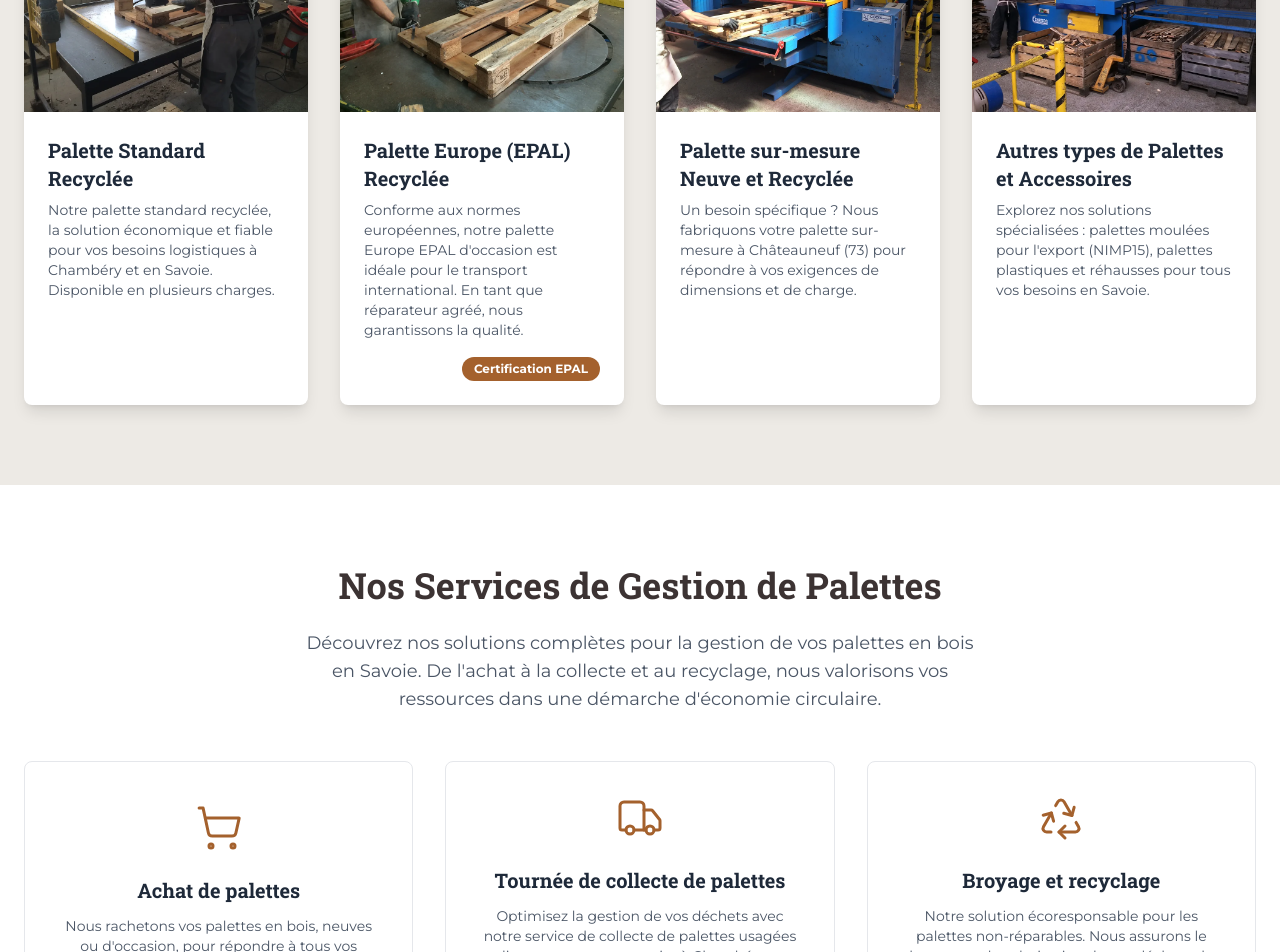
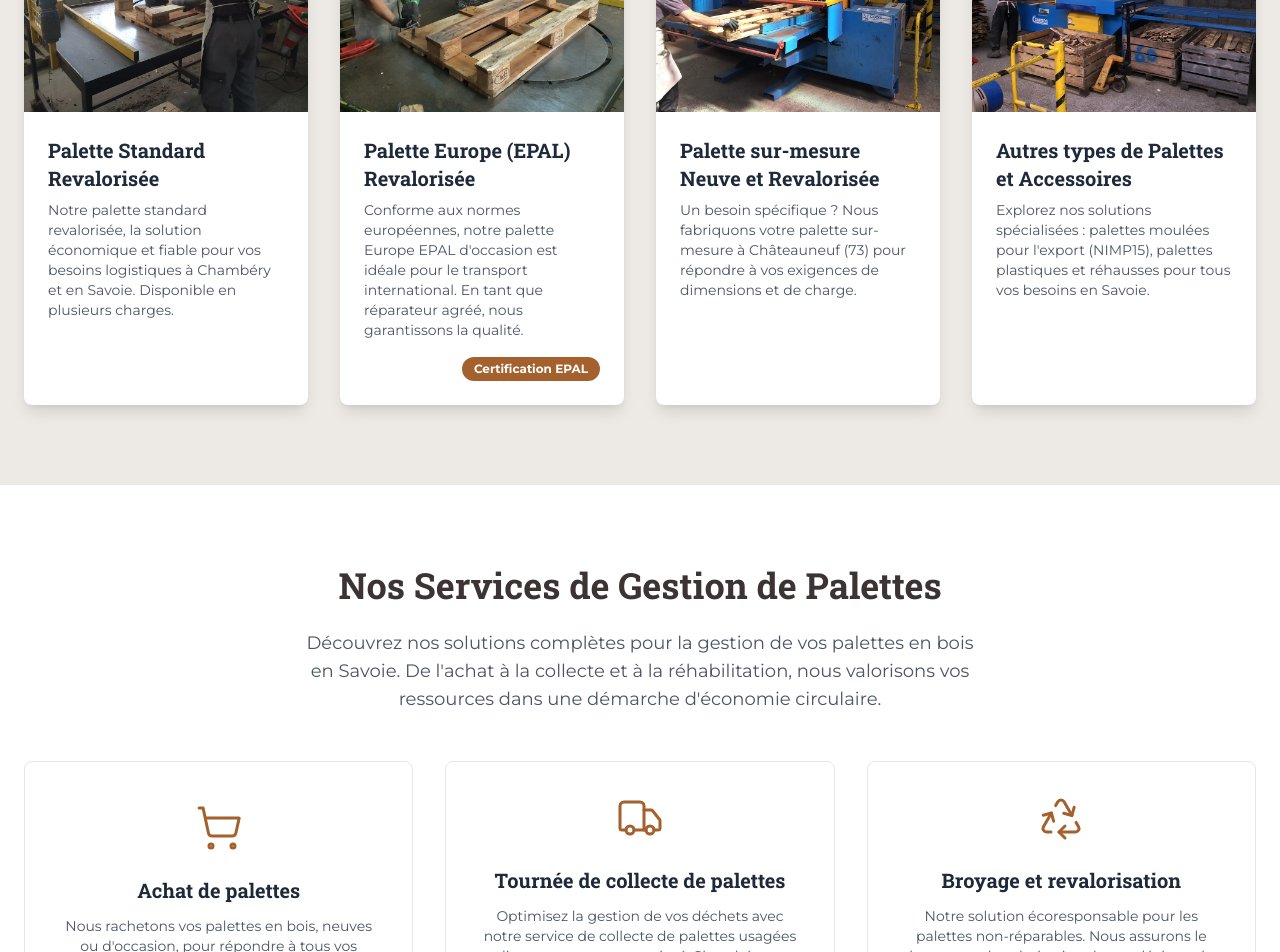
Before and after one commit to blernix/bernier-palettes, a Next.js app: page / in a window 1280 px wide. Shown: the part 1180-2132 px from the top of the page. Built offline with nearby package versions, Linux system fonts and the light colour scheme.

Commit message:
changement mots : recylcage et recyclée

```diff
--- a/src/app/components/AboutSection.jsx
+++ b/src/app/components/AboutSection.jsx
@@ -11,7 +11,7 @@ const features = [
   {
     icon: Leaf,
     title: 'Développement durable',
-    description: 'Notre engagement pour le recyclage et la valorisation des palettes en bois est au cœur de notre démarche d\'économie circulaire en Savoie.',
+    description: 'Notre engagement pour la réhabilitation et la valorisation des palettes en bois est au cœur de notre démarche d\'économie circulaire en Savoie.',
   },
   {
     icon: Clock,
@@ -22,7 +22,7 @@ const features = [
 
 // SEO: Les textes alternatifs sont optimisés avec des descriptions précises et des mots-clés locaux.
 const images = [
-  { src: '/stockpalettes.png', alt: "Vue intérieure de notre entrepôt de Châteauneuf (73) avec des piles de palettes en bois recyclées." },
+  { src: '/stockpalettes.png', alt: "Vue intérieure de notre entrepôt de Châteauneuf (73) avec des piles de palettes en bois revalorisée." },
   { src: '/hero.png', alt: "Camion de livraison Bernier Palettes prêt pour une tournée de collecte en Savoie." },
   { src: '/chargementpalettes.png', alt: "Employé qualifié assurant le chargement de palettes Europe EPAL sur un camion." },
   { src: '/camionpalettes.png', alt: "Flotte de camions Bernier Palettes spécialisée dans la livraison de palettes sur-mesure à Chambéry et Albertville." },
@@ -42,7 +42,7 @@ export default function AboutSection() {
             </h2>
             {/* SEO (Contenu): Le texte est reformulé pour intégrer naturellement les mots-clés du rapport. */}
             <div className="space-y-4 text-gray-600">
-              <p>Fondée il y a plus de 30 ans, notre entreprise s'est imposée comme un fournisseur de palettes incontournable en Savoie. Spécialistes de la fabrication et du recyclage de palettes en bois, nous sommes basés à Châteauneuf, près de Chambéry.</p>
+              <p>Fondée il y a plus de 30 ans, notre entreprise s'est imposée comme un fournisseur de palettes incontournable en Savoie. Spécialistes de la fabrication et à la revalorisation de palettes en bois, nous sommes basés à Châteauneuf, près de Chambéry.</p>
               <p>Notre engagement envers la qualité nous a permis de devenir le partenaire de confiance de nombreuses entreprises pour leurs solutions logistiques. Nous combinons un savoir-faire artisanal avec des techniques modernes pour vous offrir des produits fiables.</p>
               <p>Nous maîtrisons toute la chaîne de valeur : de la collecte et le tri, à l'achat, la vente et le reconditionnement de palettes d'occasion, dans une démarche d'économie circulaire.</p>
             </div>
--- a/src/app/components/ContactForm.jsx
+++ b/src/app/components/ContactForm.jsx
@@ -29,7 +29,7 @@ export default function ContactForm({ initialSubject = '' }) {
     const serviceSubjects = [
       'Demande concernant : Achat de palettes',
       'Demande concernant : Tournée de collecte de palettes',
-      'Demande concernant : Broyage et recyclage',
+      'Demande concernant : Broyage et revalorisation',
     ];
     const productSubjects = productsDetails.map(p => `Devis pour : ${p.title}`);
 
--- a/src/app/components/Footer.jsx
+++ b/src/app/components/Footer.jsx
@@ -25,7 +25,7 @@ export default function Footer() {
           <div className="space-y-4">
             <h3 className="text-xl font-bold text-white">Bernier Palettes</h3>
             <p className="text-sm">
-              Spécialiste de la palette en bois recyclée depuis plus de 30 ans en Savoie.
+              Spécialiste de la palette en bois revalorisée depuis plus de 30 ans en Savoie.
             </p>
             {/* --- MODIFICATION ICI --- */}
             <div className="pt-2">
--- a/src/app/components/Hero.jsx
+++ b/src/app/components/Hero.jsx
@@ -31,7 +31,7 @@ export default function Hero() {
 
         {/* --- SEO: Titre H1 mis à jour avec le bon positionnement du drapeau --- */}
         <h1 className="text-4xl md:text-6xl font-bold leading-tight mb-4">
-          Palette Bois en Savoie : Achat, Recyclage & Sur-Mesure
+          Palette Bois en Savoie : Achat, Revalorisation & Sur-Mesure
           {/* A11Y & SEO: Le drapeau est maintenant "inline" avec le texte */}
           <Image
             src="/savoie.svg"
@@ -44,7 +44,7 @@ export default function Hero() {
 
         {/* --- SEO: Paragraphe mis à jour --- */}
         <p className="text-lg md:text-xl max-w-3xl mx-auto mb-8">
-          Depuis plus de 30 ans, <strong>Bernier Palettes</strong> est votre fournisseur de confiance près de <strong>Chambéry</strong> pour l'achat et le recyclage de palettes en bois neuves, d'occasion et reconditionnées.
+          Depuis plus de 30 ans, <strong>Bernier Palettes</strong> est votre fournisseur de confiance près de <strong>Chambéry</strong> pour l'achat et la revalorisation de palettes en bois neuves, d'occasion et reconditionnées.
         </p>
 
         <div className="flex flex-col items-center gap-4 md:flex-row justify-center">
--- a/src/app/components/ProductsSections.jsx
+++ b/src/app/components/ProductsSections.jsx
@@ -4,23 +4,23 @@ import ProductCard from './ProductCard';
 // SEO (Contenu): Les descriptions sont maintenant optimisées avec des mots-clés locaux et transactionnels.
 const productsData = [
   {
-    title: 'Palette Standard Recyclée',
-    description: "Notre palette standard recyclée, la solution économique et fiable pour vos besoins logistiques à Chambéry et en Savoie. Disponible en plusieurs charges.",
-    href: '/produits/palette-standard-recyclee',
+    title: 'Palette Standard Revalorisée',
+    description: "Notre palette standard revalorisée, la solution économique et fiable pour vos besoins logistiques à Chambéry et en Savoie. Disponible en plusieurs charges.",
+    href: '/produits/palette-standard-revalorisee',
     imageUrl: '/palettesstandart.png',
     altText: 'Ouvrier assemblant une palette en bois standard recyclée dans un atelier à Chambéry.',
   },
   {
-    title: 'Palette Europe (EPAL) Recyclée',
+    title: 'Palette Europe (EPAL) Revalorisée',
     description: "Conforme aux normes européennes, notre palette Europe EPAL d'occasion est idéale pour le transport international. En tant que réparateur agréé, nous garantissons la qualité.",
-    href: '/produits/palette-europe-epal-recyclee',
+    href: '/produits/palette-europe-epal-revalorisee',
     badge: 'Réparateur agréé EPAL',
     tag: 'Certification EPAL',
     imageUrl: '/paletteeurope.png',
     altText: "Gros plan sur une palette Europe EPAL en bois de haute qualité, prête pour l'expédition.",
   },
   {
-    title: 'Palette sur-mesure Neuve et Recyclée',
+    title: 'Palette sur-mesure Neuve et Revalorisée',
     description: "Un besoin spécifique ? Nous fabriquons votre palette sur-mesure à Châteauneuf (73) pour répondre à vos exigences de dimensions et de charge.",
     href: '/produits/palette-sur-mesure',
     imageUrl: '/palettesmesure.png',
@@ -48,7 +48,7 @@ export default function ProductsSection() {
           </h2>
           {/* SEO (Contenu): Paragraphe optimisé avec des mots-clés locaux. */}
           <p className="text-lg text-gray-600 max-w-2xl mx-auto">
-            Découvrez notre gamme complète de palettes en bois neuves, d'occasion et recyclées, disponibles à la vente et à la livraison dans toute la Savoie, de Chambéry à Albertville.
+            Découvrez notre gamme complète de palettes en bois neuves, d'occasion et revalorisées, disponibles à la vente et à la livraison dans toute la Savoie, de Chambéry à Albertville.
           </p>
         </div>
 
--- a/src/app/components/ServicesSection.jsx
+++ b/src/app/components/ServicesSection.jsx
@@ -21,7 +21,7 @@ const servicesData = [
   },
   {
     icon: Recycle,
-    title: 'Broyage et recyclage',
+    title: 'Broyage et revalorisation',
     description: 'Notre solution écoresponsable pour les palettes non-réparables. Nous assurons le broyage et la valorisation de vos déchets de bois.',
     details: 'Dans le cadre de notre engagement pour l\'économie circulaire, les palettes trop endommagées sont transformées en copeaux de bois pour le chauffage ou d\'autres usages industriels.',
   },
@@ -57,7 +57,7 @@ export default function ServicesSection() {
           <br></br>
           {/* SEO (Contenu): Paragraphe optimisé avec des mots-clés stratégiques. */}
           <p className="text-lg text-gray-600 max-w-2xl mx-auto">
-            Découvrez nos solutions complètes pour la gestion de vos palettes en bois en Savoie. De l'achat à la collecte et au recyclage, nous valorisons vos ressources dans une démarche d'économie circulaire.
+            Découvrez nos solutions complètes pour la gestion de vos palettes en bois en Savoie. De l'achat à la collecte et à la réhabilitation, nous valorisons vos ressources dans une démarche d'économie circulaire.
           </p>
         </div>
 
--- a/src/app/data/products.js
+++ b/src/app/data/products.js
@@ -3,26 +3,26 @@
 export const productsDetails = [
   // --- PRODUIT 1 : PALETTE STANDARD ---
   {
-    slug: 'palette-standard-recyclee',
-    title: 'Palette Standard Recyclée',
+    slug: 'palette-standard-revalorisee',
+    title: 'Palette Standard Revalorisée',
     // SEO: On intègre des mots-clés locaux et d'action.
-    shortDescription: 'Nos palettes en bois standard recyclées, une solution robuste et économique pour vos besoins logistiques en Savoie (73).',
+    shortDescription: 'Nos palettes en bois standard revalorisée, une solution robuste et économique pour vos besoins logistiques en Savoie (73).',
     imageUrl: '/palettesstandart.png',
-    metaTitle: 'Palette Standard Recyclée Bois en Savoie (73) | Bernier Palettes',
-    metaDescription: 'Découvrez notre gamme de palettes en bois standard recyclées. Des solutions robustes et économiques pour vos besoins logistiques à Chambéry, Albertville et en Savoie.',
-    altText: 'Ouvrier assemblant une palette en bois standard recyclée dans l\'atelier de Bernier Palettes en Savoie.',
+    metaTitle: 'Palette Standard Revalorisée Bois en Savoie (73) | Bernier Palettes',
+    metaDescription: 'Découvrez notre gamme de palettes en bois standard revalorisées. Des solutions robustes et économiques pour vos besoins logistiques à Chambéry, Albertville et en Savoie.',
+    altText: 'Ouvrier assemblant une palette en bois standard revalorisée dans l\'atelier de Bernier Palettes en Savoie.',
     // SEO: On enrichit la description avec des synonymes et des cas d'usage.
-    detailedDescription: 'Fabriquée à partir de bois de haute qualité sélectionné pour sa résistance, chaque palette standard recyclée passe un contrôle qualité rigoureux. Idéale pour le transport et le stockage dans divers secteurs en région Rhône-Alpes, elle offre une solution fiable et économique. Nous proposons différents modèles, de la palette légère à la palette lourde, pour répondre précisément à votre cahier des charges.',
-    availableTypes: [ 'Palette bois recyclée légère (Charge 400 kg)', 'Palette bois recyclée mi-lourde (Charge 800 kg)', 'Palette bois recyclée lourde (Charge 1500 kg)', 'Palette bois recyclée normes CP', 'Demi-palette et Quart de palette bois recyclée', 'Palette bois recyclée à chevron ou 2 entrées' ],
-    specifications: [ { key: 'Dimensions', value: 'Variables selon modèle' }, { key: 'Charge', value: 'De 400 kg à 1500 kg selon modèle' }, { key: 'Poids', value: 'Variable selon modèle' }, { key: 'Matériau', value: 'Bois recyclé' }, { key: 'Entrées', value: '2 ou 4 voies selon modèle' }, { key: 'Options', value: 'Modèles légers, mi-lourds, lourds, demi-palettes, etc.' } ],
+    detailedDescription: 'Fabriquée à partir de bois de haute qualité sélectionné pour sa résistance, chaque palette standard revalorisée passe un contrôle qualité rigoureux. Idéale pour le transport et le stockage dans divers secteurs en région Rhône-Alpes, elle offre une solution fiable et économique. Nous proposons différents modèles, de la palette légère à la palette lourde, pour répondre précisément à votre cahier des charges.',
+    availableTypes: [ 'Palette bois revalorisée légère (Charge 400 kg)', 'Palette bois revalorisée mi-lourde (Charge 800 kg)', 'Palette bois revalorisée lourde (Charge 1500 kg)', 'Palette bois revalorisée normes CP', 'Demi-palette et Quart de palette bois revalorisée', 'Palette bois revalorisée à chevron ou 2 entrées' ],
+    specifications: [ { key: 'Dimensions', value: 'Variables selon modèle' }, { key: 'Charge', value: 'De 400 kg à 1500 kg selon modèle' }, { key: 'Poids', value: 'Variable selon modèle' }, { key: 'Matériau', value: 'Bois revalorisé' }, { key: 'Entrées', value: '2 ou 4 voies selon modèle' }, { key: 'Options', value: 'Modèles légers, mi-lourds, lourds, demi-palettes, etc.' } ],
     advantages: [ 'Robustesse et durabilité exceptionnelles', 'Adapté à la plupart des environnements industriels', 'Excellent rapport qualité-prix', 'Facilement réparable' ],
     applications: [ 'Transport de marchandises lourdes', 'Stockage en entrepôt', 'Logistique générale', 'Secteur alimentaire et industriel' ],
   },
 
   // --- PRODUIT 2 : PALETTE EUROPE (EPAL) ---
   {
-    slug: 'palette-europe-epal-recyclee',
-    title: 'Palette Europe (EPAL) Recyclée',
+    slug: 'palette-europe-epal-revalorisee',
+    title: 'Palette Europe (EPAL) Revalorisée',
     // SEO: On précise "achat" et "réparation".
     shortDescription: 'Achat et réparation de palettes Europe EPAL d\'occasion aux dimensions standardisées, idéales pour le transport international depuis la Savoie.',
     imageUrl: '/paletteeurope.png',
@@ -49,15 +49,15 @@ export const productsDetails = [
   // --- PRODUIT 3 : PALETTE SUR MESURE ---
   {
     slug: 'palette-sur-mesure',
-    title: 'Palette sur-mesure Neuve et Recyclée',
+    title: 'Palette sur-mesure Neuve et Revalorisée',
     // SEO: On utilise "Fabricant" et la localité.
     shortDescription: 'Fabricant de palettes en bois sur mesure en Savoie, pour des solutions adaptées à vos dimensions et capacités de charge spécifiques.',
     imageUrl: '/palettesmesure.png',
     metaTitle: 'Fabrication Palette sur Mesure en Bois | Savoie (73)',
-    metaDescription: 'Besoin de dimensions spécifiques ? Bernier Palettes conçoit et fabrique vos palettes en bois sur mesure, neuves ou recyclées, pour répondre à toutes vos contraintes.',
+    metaDescription: 'Besoin de dimensions spécifiques ? Bernier Palettes conçoit et fabrique vos palettes en bois sur mesure, neuves ou revalorisées, pour répondre à toutes vos contraintes.',
     altText: 'Machine industrielle fabriquant une palette en bois sur-mesure dans l\'usine de Bernier Palettes.',
     // SEO: On ajoute des mots-clés comme "cahier des charges", "bureau d'études".
-    detailedDescription: "Pour vos produits hors normes, nos palettes personnalisées sont la solution. Notre bureau d'études collabore étroitement avec vous pour comprendre votre cahier des charges et concevoir une solution sur mesure. Que vous ayez besoin de dimensions non standard, de capacités de charge exceptionnelles ou de traitements spécifiques comme la norme NIMP15, nous pouvons créer la palette neuve ou recyclée idéale pour votre activité à Chambéry et dans toute la Savoie.",
+    detailedDescription: "Pour vos produits hors normes, nos palettes personnalisées sont la solution. Notre bureau d'études collabore étroitement avec vous pour comprendre votre cahier des charges et concevoir une solution sur mesure. Que vous ayez besoin de dimensions non standard, de capacités de charge exceptionnelles ou de traitements spécifiques comme la norme NIMP15, nous pouvons créer la palette neuve ou revalorisée idéale pour votre activité à Chambéry et dans toute la Savoie.",
     specifications: [ { key: 'Dimensions', value: 'Sur mesure selon vos besoins' }, { key: 'Charge', value: 'Adaptée à vos exigences' }, { key: 'Poids', value: 'Variable selon les spécifications' }, { key: 'Matériau', value: 'Pin, épicéa, ou autres essences disponibles' }, { key: 'Traitement', value: 'Hors côte, NIMP15, ou autres selon besoin' } ],
     advantages: [ 'Dimensions adaptées à vos produits spécifiques', 'Capacité de charge optimisée pour votre utilisation', 'Design personnalisé selon vos contraintes logistiques', "Possibilité d'impression de votre logo" ],
     applications: [ 'Transport de produits hors normes', 'Applications industrielles spécifiques', 'Secteurs avec contraintes particulières', 'Solutions logistiques optimisées' ],
@@ -75,7 +75,7 @@ export const productsDetails = [
     altText: 'Vue d\'un stock de palettes en bois variées, incluant des réhausses, prêtes à l\'expédition en Savoie.',
     // SEO: On intègre des mots-clés comme "NIMP15", "hygiéniques", "agroalimentaire".
     detailedDescription: "Notre gamme complète inclut des palettes moulées, légères et conformes à la norme NIMP15, spécialement conçues pour l'exportation. Nous proposons également des palettes plastiques durables et hygiéniques, idéales pour les environnements humides ou les secteurs agroalimentaires et pharmaceutiques. Complétez votre équipement avec nos réhausses de palettes en bois, permettant d'augmenter la capacité de stockage de vos caisses-palettes tout en sécurisant vos marchandises.",
-    specifications: [ { key: 'Types disponibles', value: 'Palettes moulées, palettes plastiques, réhausses' }, { key: 'Matériaux', value: 'Bois pressé, plastique recyclé, bois' }, { key: 'Applications', value: 'Export, usage intensif, augmentation de capacité' }, { key: 'Couverture', value: 'Disponible sur commande dans toute la France' } ],
+    specifications: [ { key: 'Types disponibles', value: 'Palettes moulées, palettes plastiques, réhausses' }, { key: 'Matériaux', value: 'Bois pressé, plastique revalorisé, bois' }, { key: 'Applications', value: 'Export, usage intensif, augmentation de capacité' }, { key: 'Couverture', value: 'Disponible sur commande dans toute la France' } ],
     advantages: [ 'Solutions spécialisées pour besoins spécifiques', 'Options écologiques et durables', 'Compatibilité avec systèmes de palettes existants', "Adaptées aux normes internationales d'exportation" ],
     applications: [ "Export international avec normes phytosanitaires strictes", "Environnements humides ou alimentaires (palettes plastiques)", "Augmentation de capacité de chargement (réhausses)", "Stockage de produits spécifiques nécessitant des solutions adaptées" ],
   },
--- a/src/app/layout.js
+++ b/src/app/layout.js
@@ -19,14 +19,14 @@ const roboto_slab = Roboto_Slab({
 
 // 3. Métadonnées SEO optimisées pour la page d'accueil
 export const metadata = {
-  title: 'Bernier Palettes - Achat & Recyclage Palette Bois en Savoie (73)',
-  description: "Spécialiste de la palette en bois neuve et recyclée en Savoie. Bernier Palettes propose la fabrication sur-mesure, l'achat et la collecte de palettes à Chambéry, Albertville et alentours. Devis rapide.",
+  title: 'Bernier Palettes - Achat & Revalorisation Palette Bois en Savoie (73)',
+  description: "Spécialiste de la palette en bois neuve et revalorisée en Savoie. Bernier Palettes propose la fabrication sur-mesure, l'achat et la collecte de palettes à Chambéry, Albertville et alentours. Devis rapide.",
   alternates: {
     canonical: 'https://www.bernier-palettes.fr',
   },
   openGraph: {
-    title: 'Bernier Palettes - Achat & Recyclage Palette Bois en Savoie (73)',
-    description: 'Votre expert en solutions de palettes en bois neuves, recyclées et sur-mesure en Savoie.',
+    title: 'Bernier Palettes - Achat & Revalorisation Palette Bois en Savoie (73)',
+    description: 'Votre expert en solutions de palettes en bois neuves, revalorisée et sur-mesure en Savoie.',
     url: 'https://www.bernier-palettes.fr',
     siteName: 'Bernier Palettes',
     images: [
@@ -42,8 +42,8 @@ export const metadata = {
   },
   twitter: {
     card: 'summary_large_image',
-    title: 'Bernier Palettes - Achat & Recyclage Palette Bois en Savoie (73)',
-    description: 'Votre expert en solutions de palettes en bois neuves, recyclées et sur-mesure en Savoie.',
+    title: 'Bernier Palettes - Achat & Revalorisation Palette Bois en Savoie (73)',
+    description: 'Votre expert en solutions de palettes en bois neuves, revalorisée et sur-mesure en Savoie.',
     images: ['https://www.bernier-palettes.fr/hero.png'], // URL absolue de votre image
   },
 };
@@ -68,7 +68,7 @@ const jsonLd = {
     postalCode: '73390',
     addressCountry: 'FR',
   },
-  description: "Spécialiste de la palette en bois neuve et recyclée en Savoie. Bernier Palettes propose la fabrication sur-mesure, l'achat et la collecte de palettes.",
+  description: "Spécialiste de la palette en bois neuve et revalorisée en Savoie. Bernier Palettes propose la fabrication sur-mesure, l'achat et la collecte de palettes.",
   openingHoursSpecification: [
     {
       '@type': 'OpeningHoursSpecification',
```
